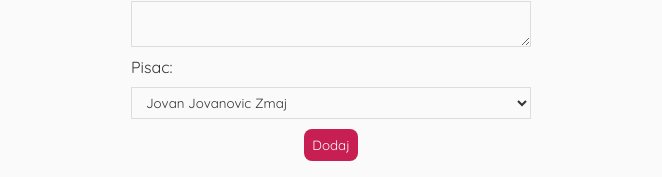
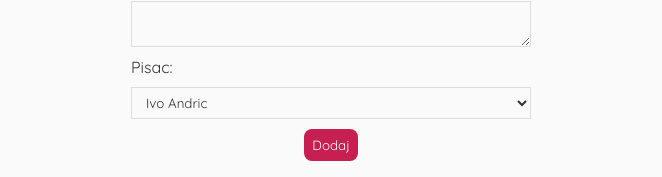
Before and after one commit to nnatasa/iteh-react, a React (Create React App) app: page /create in a window 1280 px wide. Shown: the part 285-462 px from the top of the page, without its empty margins (309-971 px from the left). Built offline with nearby package versions, Linux system fonts and the light colour scheme.

Commit message:
dodaj knjigu stranica

```diff
--- a/src/App.js
+++ b/src/App.js
@@ -4,10 +4,24 @@ import {BrowserRouter as Router, Route, Switch} from 'react-router-dom';
 import Create from './components/Create';
 import BookDetails from './components/BookDetails';
 import React, {Component} from 'react';
+import { useState, useEffect } from "react";
 
 
 function App() {
 
+  const [books, setBooks] = useState([
+    {title: 'Na Drini cuprija', description: 'Nobelova nagrada za knjizevnost', author: 'Ivo Andric', id: 1},
+    {title: 'Djulici', description: 'Zbirka pesama',author: 'Jovan Jovanovic Zmaj', id: 2},
+    {title: 'Dervis i smrt', description: 'Sjajan roman', author: 'Mesa Selimovic', id: 3}
+]);
+
+const handleDelete = (id) => {
+    const newBooks = books.filter(book => book.id !== id);
+    setBooks(newBooks);
+}
+ const updateBooks = (book) =>{
+   setBooks([...books, book]);
+ }
 
   return (
 
@@ -17,10 +31,10 @@ function App() {
       <div className="content">
         <Switch>
         <Route exact path="/">
-            <Home/>
+            <Home books = {books} handleDelete={handleDelete}/>
         </Route>
         <Route path="/create">
-            <Create/>
+            <Create updateBooks = {updateBooks}/>
         </Route>
         <Route path="/book/:id">
             <BookDetails/>
--- a/src/components/Create.jsx
+++ b/src/components/Create.jsx
@@ -2,19 +2,25 @@ import React, {Component} from 'react';
 
 import { useState } from "react";
 
-const Create = () => {
+const Create = ({updateBooks}) => {
+
   const [title, setTitle] = useState('');
   const [description, setDescription] = useState('');
-  const [author, setAuthor] = useState('mario');
+  const [author, setAuthor] = useState('Ivo Andric');
+  const [id, setId] = useState(4);
 
   const handleSubmit = (e) => {
     e.preventDefault();
-    const book = {title, description, author};
+    const a = id + 1;
+    setId(a);
+    const book = {title, description, author, id};
+    //console.log(book);
+    //() => updateBooks(book);
   }
   return (
     <div className="create">
       <h2>Dodaj novu knjigu</h2>
-      <form onSubmit={handleSubmit}>
+      <form>
         <label>Naziv knjige:</label>
         <input
           type="text"
@@ -33,11 +39,11 @@ const Create = () => {
           value={author}
           onChange={(e) => setAuthor(e.target.value)}
         >
-        <option value="jjzmaj">Jovan Jovanovic Zmaj</option>
-          <option value="ivoandric">Ivo Andric</option>
-          <option value="mesaselimovic">Mesa Selimovic</option>
+        <option value="Jovan Jovanovic Zmaj">Jovan Jovanovic Zmaj</option>
+          <option value="Ivo Andric">Ivo Andric</option>
+          <option value="Mesa Selimovic">Mesa Selimovic</option>
         </select>
-        <button type="btn">Dodaj</button>
+        <button>Dodaj</button>
       </form>
     </div>
   );
--- a/src/components/Home.jsx
+++ b/src/components/Home.jsx
@@ -2,18 +2,8 @@ import { useState, useEffect } from "react";
 import Books from "./Books";
 import React, {Component} from 'react';
 
-const Home = () => {
+const Home = ({books, handleDelete}) => {
 
-    const [books, setBooks] = useState([
-        {title: 'Na Drini cuprija', description: 'Nobelova nagrada za knjizevnost', author: 'Ivo Andric', id: 1},
-        {title: 'Djulici', description: 'Zbirka pesama',author: 'Jovan Jovanovic Zmaj', id: 2},
-        {title: 'Dervis i smrt', description: 'Sjajan roman', author: 'Mesa Selimovic', id: 3}
-    ]);
-
-    const handleDelete = (id) => {
-        const newBooks = books.filter(book => book.id !== id);
-        setBooks(newBooks);
-    }
 
 
     return (
```
